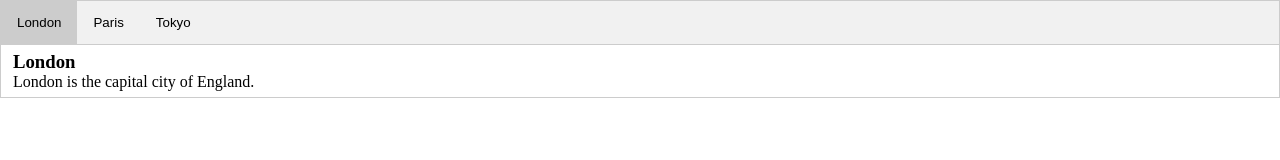
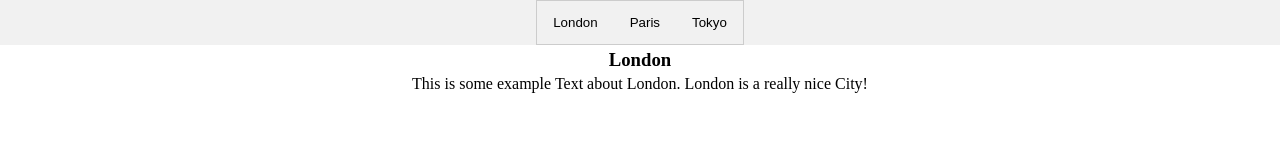
Before and after one commit to PSum/top_restaurant_page, a plain HTML site: page index.html in a window 1280 px wide. Both pictures are taken after a click on the button "London". Drawn offline with Linux system fonts and the light colour scheme.

Commit message:
minimal working example finished

```diff
--- a/index.html
+++ b/index.html
@@ -9,27 +9,17 @@
 </head>
 <body>
     <div id="content">
-        <div class="tab">
-            <button class="tablinks" onclick="openCity(event, 'London')">London</button>
-            <button class="tablinks" onclick="openCity(event, 'Paris')">Paris</button>
-            <button class="tablinks" onclick="openCity(event, 'Tokyo')">Tokyo</button>
-          </div>
+        <div class="header">
+            <div class="tab">
+                <button class="tablinks" onclick="openCity(event, 'London')">London</button>
+                <button class="tablinks" onclick="openCity(event, 'Paris')">Paris</button>
+                <button class="tablinks" onclick="openCity(event, 'Tokyo')">Tokyo</button>
+              </div>
+        </div>
+        <div id="information">
 
-          <!-- Tab content -->
-        <div id="London" class="tabcontent">
-            <h3>London</h3>
-            <p>London is the capital city of England.</p>
         </div>
 
-        <div id="Paris" class="tabcontent">
-            <h3>Paris</h3>
-            <p>Paris is the capital of France.</p>
-        </div>
-
-        <div id="Tokyo" class="tabcontent">
-            <h3>Tokyo</h3>
-            <p>Tokyo is the capital of Japan.</p>
-        </div>
     </div>
 </body>
 </html>
--- a/script.js
+++ b/script.js
@@ -1,20 +1,30 @@
+const contentDiv = document.querySelector('#information');
+// contentDiv.appendChild(London().Content('Paris'))
+
 function openCity(evt, cityName) {
     // Declare all variables
-    var i, tabcontent, tablinks;
+    let i
+    contentDiv.innerHTML = ''
+    contentDiv.appendChild(createContent().content(cityName));
 
-    // Get all elements with class="tabcontent" and hide them
-    tabcontent = document.getElementsByClassName("tabcontent");
-    for (i = 0; i < tabcontent.length; i++) {
-      tabcontent[i].style.display = "none";
+  }
+
+  function createContent () {
+    return{
+      content: function (cityName) {
+        let container = document.createElement('div');
+        container.classList.add('contentContainer');
+
+        let heading = document.createElement('h3');
+        heading.classList.add('heading');
+        heading.innerHTML += cityName;
+        container.appendChild(heading);
+
+        let mainContent = document.createElement('p');
+        mainContent.innerHTML += `This is some example Text about ${cityName}. ${cityName} is a really nice City!`;
+        container.appendChild(mainContent);
+
+        return container;
+      }
     }
-
-    // Get all elements with class="tablinks" and remove the class "active"
-    tablinks = document.getElementsByClassName("tablinks");
-    for (i = 0; i < tablinks.length; i++) {
-      tablinks[i].className = tablinks[i].className.replace(" active", "");
-    }
-
-    // Show the current tab, and add an "active" class to the button that opened the tab
-    document.getElementById(cityName).style.display = "block";
-    evt.currentTarget.className += " active";
   }
--- a/styles.css
+++ b/styles.css
@@ -32,9 +32,32 @@
   }
 
   /* Style the tab content */
-  .tabcontent {
+  /* .tabcontent {
     display: none;
     padding: 6px 12px;
     border: 1px solid #ccc;
     border-top: none;
+  } */
+
+
+  #content{
+    display: flex;
+    flex-direction: column;
+    align-items: center;
+    min-height: 100vh;
+    gap: 4px;
   }
+
+  .header {
+    background-color: #f1f1f1;
+    display: flex;
+    width: 100%;
+    justify-content: center;
+  }
+
+  .contentContainer {
+    display: flex;
+    flex-direction: column;
+    align-items: center;
+    gap: 4px;
+  }
```
